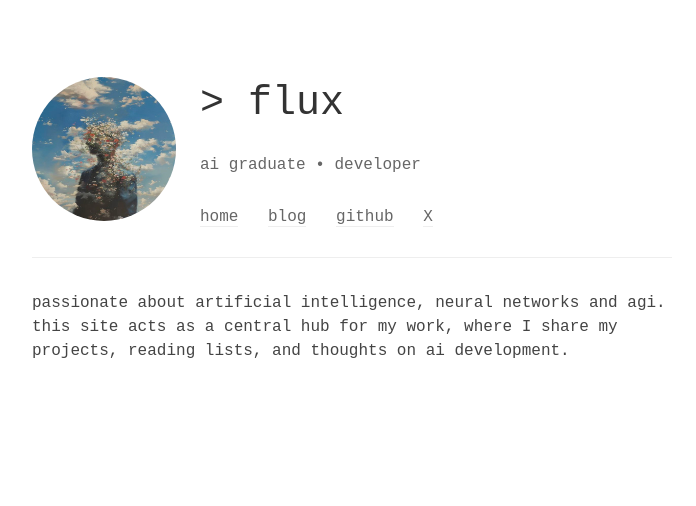
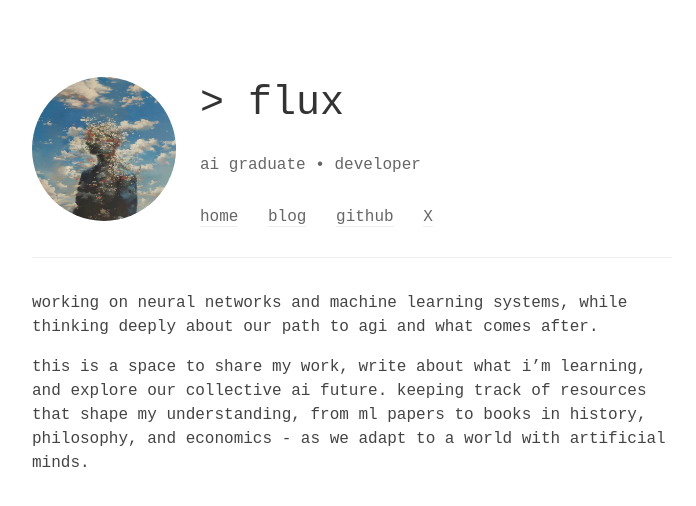
Before and after one commit to fluxstack/fluxstack.github.io, a Jekyll site: the page built from index.markdown, in a window 1280 px wide. Shown: the top 506 px of the page, without its empty margins (288-984 px from the left). Built offline with Jekyll 4.4.1, drawn with Linux system fonts in a browser that asks for light colours.

Commit message:
change bio

```diff
--- a/index.markdown
+++ b/index.markdown
@@ -5,4 +5,6 @@
 layout: default
 ---
 
-passionate about artificial intelligence, neural networks and agi. this site acts as a central hub for my work, where I share my projects, reading lists, and thoughts on ai development.
+working on neural networks and machine learning systems, while thinking deeply about our path to agi and what comes after.
+
+this is a space to share my work, write about what i'm learning, and explore our collective ai future. keeping track of resources that shape my understanding, from ml papers to books in history, philosophy, and economics - as we adapt to a world with artificial minds.
```
